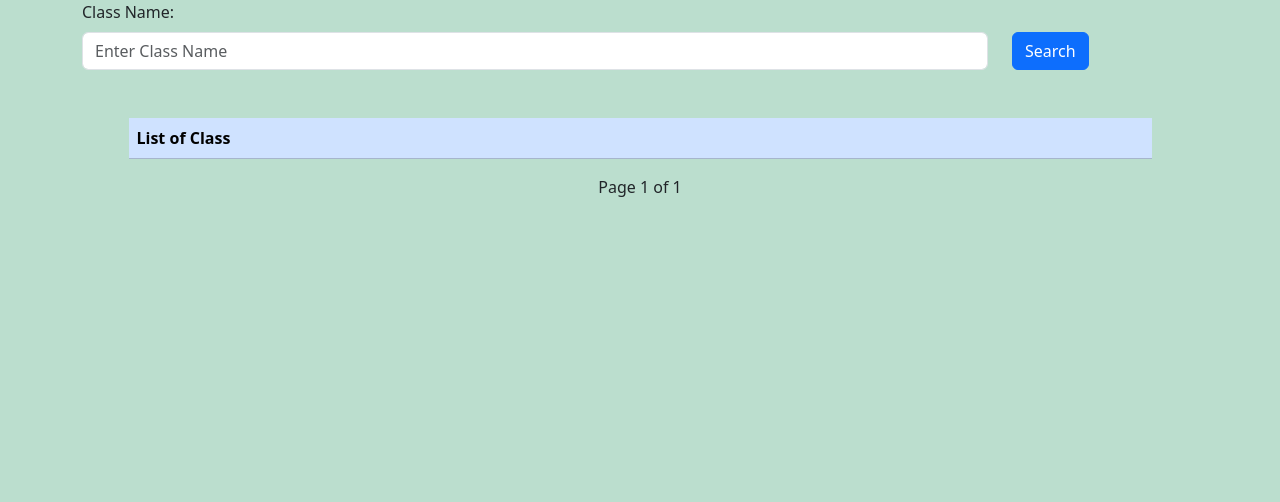
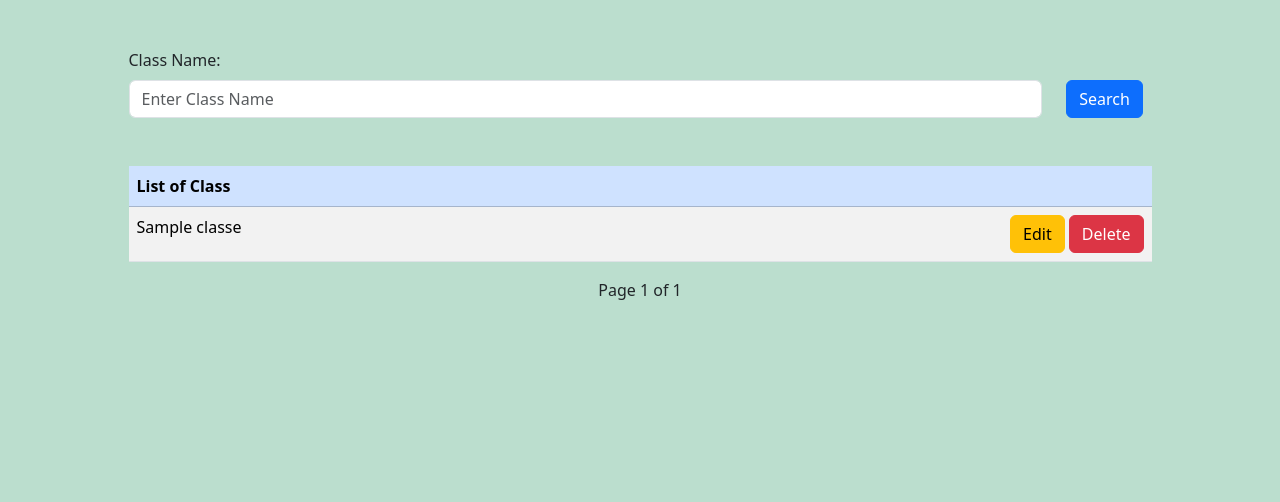
Before and after one commit to MariaPadilha32/SpeakPortuEasy, a Django app: page /query-class/ in a window 1280 px wide. Shown: the part 56-558 px from the top of the page. Run offline with Django 5.2, Linux system fonts and the light colour scheme; a user stored in the database is signed in; tables that the repository leaves empty hold one stand-in row (values such as "Sample post"); lists and menus that the app fills with data are empty.

Commit message:
amend search bar position and amend query-class

```diff
--- a/templates/query-class.html
+++ b/templates/query-class.html
@@ -4,28 +4,38 @@
 
 {% block 'main' %}
 <div class="container">
+    <div class="mx-auto col-11 mt-5">
         <form action="{% url 'search-class' %}" >
             <div>
-            <div class="row">
+                <div>
                     <label for="txtClassName" class="form-label">Class Name:</label>
                 </div>
                 <div class="row col-12 d-flex">
-                <div class="col-10">
+                    <div class="col-11">
                         <input name="search" type="text" class="form-control" id="txtClassName" aria-describedby="ClassName" placeholder="Enter Class Name">
                     </div>
-                <div class="col-2">
+                    <div class="col-1">
                         <button type="submit" class="btn btn-primary">Search</button>
                     </div>
                 </div>
             </div>
         </form>
-    {% if total == 0 %}
-    <div class="mt-2 col-10">
+    </div>
+    {% if total_class == 0 %} <!-- total resultante da pesquisa em search -->
+    <div class="mx-auto mt-2 col-11">
         <div>
             <div class="alert alert-warning">Information not found!</div>
         </div>
     </div>
+    {% endif %}
+    {% if total == 0 %}
+    <div class="mx-auto mt-2 col-11">
+        <div>
+            <div class="alert alert-warning">No information registered at this moment!</div>
+        </div>
+    </div>
     {% else %}
+    {% if total > 0 %}
     <div class="mx-auto col-11 mt-5">
         <table class="table table-striped table-hover">
             <thead class="table-primary">
@@ -34,13 +44,13 @@
                 </tr>
             </thead>
             <tbody>
-                {% if classnames %}
-                {% for classname in page_obj %}
+                {% if classes %}
+                {% for classes in page_obj %}
                 <tr>
-                    <td>{{ classname.name }}</td>
+                    <td>{{ classes.name }}</td>
                     <td class="text-end">
-                        <a href="{% url 'edit-class' classname.id %}"><button class="btn btn-warning">Edit</button></a>
-                        <a href="{% url 'delete-class' classname.id %}"><button class="btn btn-danger">Delete</button></a>
+                        <a href="{% url 'edit-class' classes.id %}"><button class="btn btn-warning">Edit</button></a>
+                        <a href="{% url 'delete-class' classes.id %}"><button class="btn btn-danger">Delete</button></a>
                     </td>
                 </tr>
                 {% endfor %}
@@ -68,6 +78,7 @@
         </span>
     </div>
     {% endif %}
+    {% endif %}
     {% if messages %}
         {% for message in messages %}
             <div class="alert alert-warning alert-dismissible mt-5 fade show">{{ message }}
```
Lines whose indentation alone changed are shown as unchanged.
